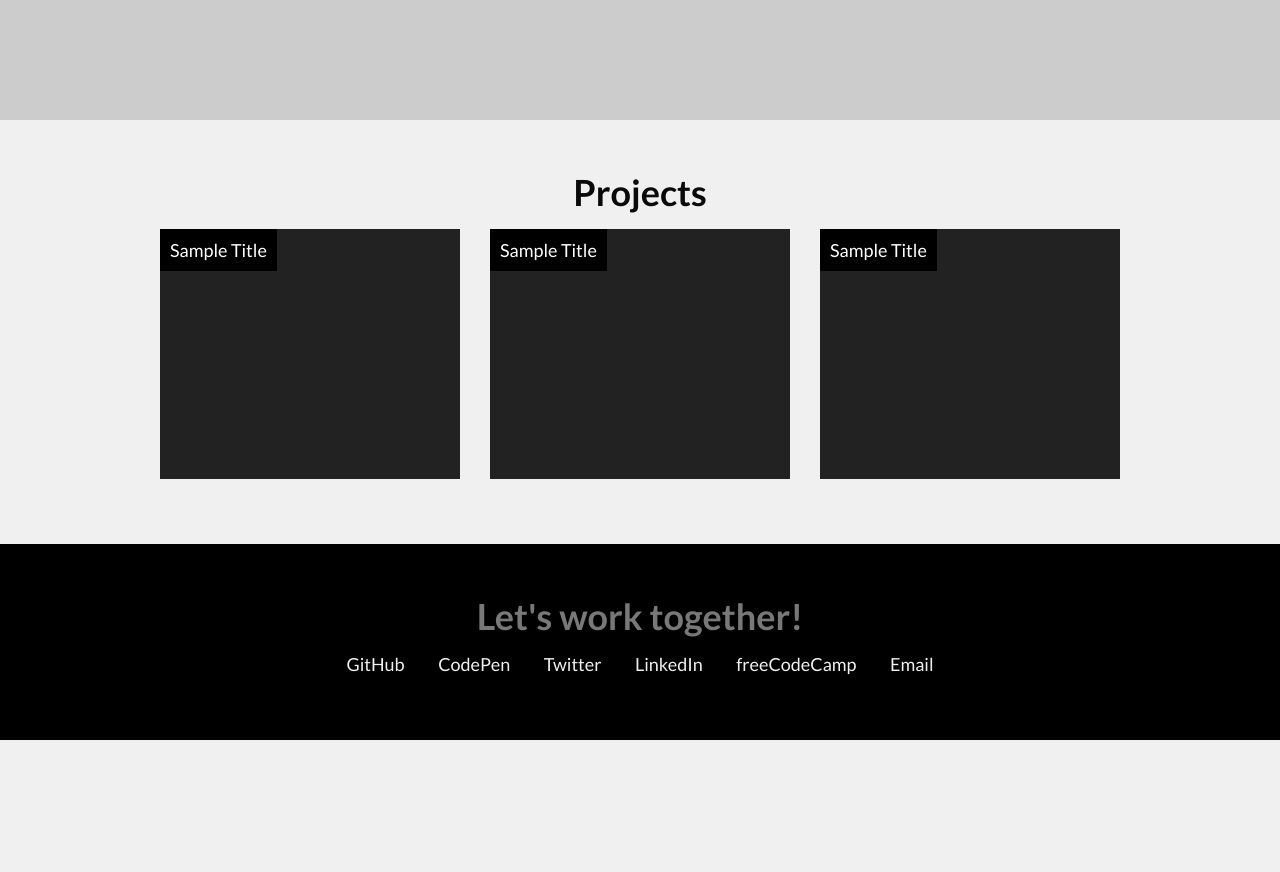
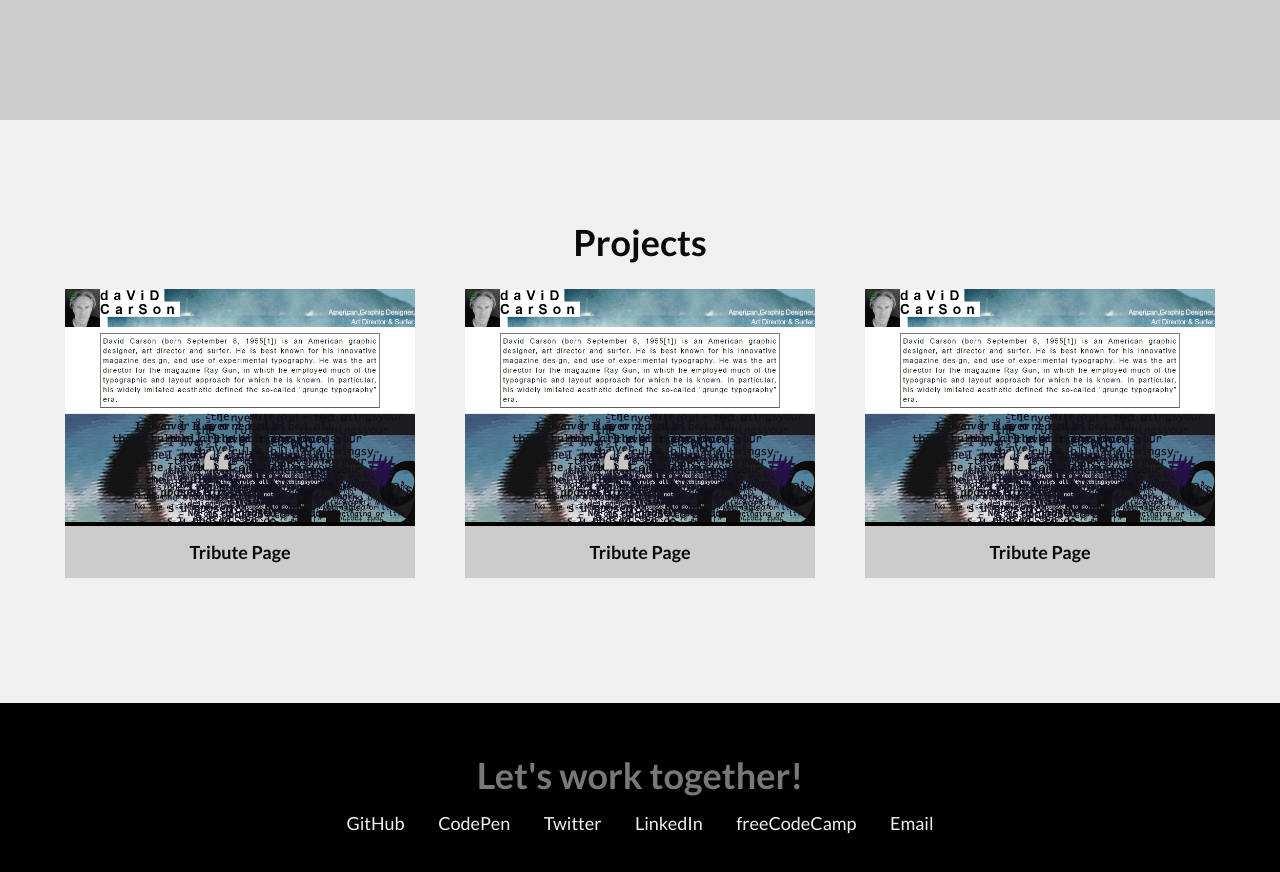
Before and after one commit to mpodboreski/mpodboreski.github.io, a plain HTML site: page index.html in a window 1280 px wide. Shown: the part 680-1552 px from the top of the page. Before the commit the page ends 1420 px from the top, so only its background shows below. Drawn offline with Linux system fonts and the light colour scheme.

Commit message:
Getting better

```diff
--- a/css/style.css
+++ b/css/style.css
@@ -11,6 +11,10 @@ body {
     margin: 0;
     padding: 0;
   }
+
+  section {
+    padding: 100px 0;
+}
 
   /* .row {
     max-width: 1140px;
@@ -31,11 +35,6 @@ p {
     line-height: 1.5;
     padding-bottom: 30px;
 }
-
-  /* .fixed {
-      max-width: 100%;
-      height: 175px;
-  } */
 
   /* Header and navigation */
 
@@ -141,26 +140,36 @@ nav li a:hover {
 /* Projects Section */
 
 #projects {
-    margin: 50px 0px;
+    /* margin: 50px 0px; */
 }
 
 .project-container {
     display: flex;
     flex-flow: row wrap;
     justify-content: center;
+    /* width: 100%: */
 }
+
 .project-tile {
-    min-width: 300px;
-    min-height: 250px;
-    background-color: #222;
-    margin: 15px;
+    width: 350px;
+    height: auto;
+    background-color: #000;
+    margin: 25px;
+}
+
+.project-tile:hover {
+    opacity: .8;
 }
 
 .project-title {
-    color: white;
-    background-color: black;
-    padding: 10px;
-    position: absolute;
+    color: #0a0a0a;
+    background-color: #ccc;
+    text-align: center;
+    padding: 15px 0 15px;
+}
+
+.project-container a:link {
+    text-decoration: none;
 }
 
 #contact {
@@ -253,4 +262,11 @@ nav li a:hover {
             padding: 5px;
         }
 
+        /* .project-tile {
+            width: 100%;
+            height: auto;
+            background-color: #000;
+            margin: 15px;
+        } */
+
     }
--- a/index.html
+++ b/index.html
@@ -43,9 +43,20 @@
                 </div>
                 <div class="project-container">
 
-                    <div class="project-tile" ><span class="project-title">Sample Title</span></div>
-                    <div class="project-tile"><span class="project-title">Sample Title</span></div>
-                    <div class="project-tile"><span class="project-title">Sample Title</span></div>
+                    <div class="project-tile" >
+                            <a href="https://codepen.io/mpodboreski/pen/JMBbvE" target="_blank"><img src="images/projects/fccTributePage.png" alt="Tribute Page" width="100%"/>
+                            <h4 class="project-title">Tribute Page</h4></a>
+                        </div>
+
+                    <div class="project-tile" >
+                             <img src="images/projects/fccTributePage.png" alt="Tribute Page" width="100%"/>
+                            <h4 class="project-title">Tribute Page</h4>
+                        </div>
+
+                     <div class="project-tile" >
+                            <img src="images/projects/fccTributePage.png" alt="Tribute Page" width="100%"/>
+                            <h4 class="project-title">Tribute Page</h4>
+                        </div>
 
             </div>
             </section>
```
Also changed, not shown: images/projects/fccTributePage.png (added).
